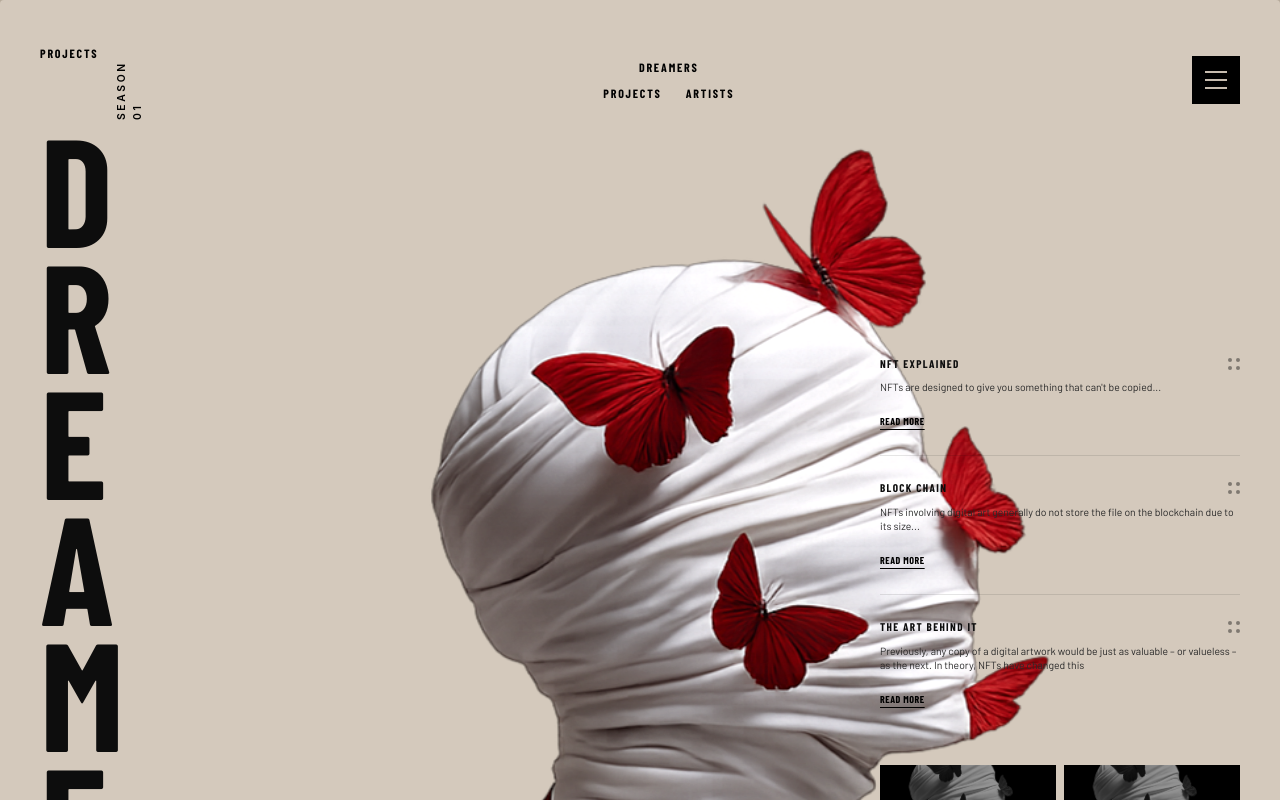
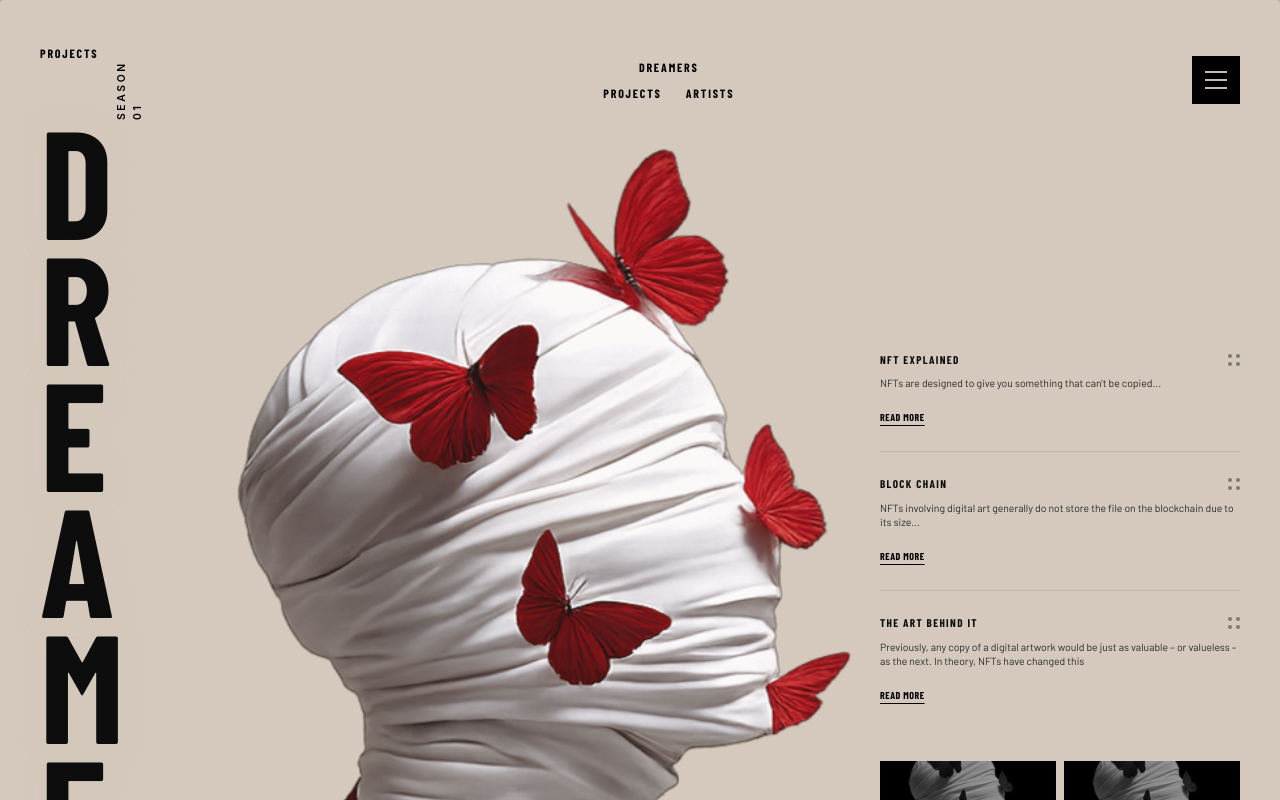
Before and after one commit to Izileth/_lp-dreamer, a React (Vite) app: page / in a window 1280 px wide. Shown: the top 800 px of the page. Built offline with nearby package versions, Linux system fonts and the light colour scheme; a web font is replaced by a local one.

Commit message:
add images background

```diff
--- a/src/pages/hero.tsx
+++ b/src/pages/hero.tsx
@@ -57,8 +57,8 @@ export default function DreamerHero() {
             const tl = gsap.timeline({ defaults: { ease: "power3.out", duration: 1 }, delay: 0.6 });
 
             tl.to(lettersRef.current, { x: 0, opacity: 1, stagger: 0.1 })
-              .to(heroImageRef.current, { scale: 1, opacity: 1 }, "-=0.8")
-              .to(rightColRef.current, { x: 0, opacity: 1 }, "-=0.8");
+                .to(heroImageRef.current, { scale: 1, opacity: 1 }, "-=0.8")
+                .to(rightColRef.current, { x: 0, opacity: 1 }, "-=0.8");
         }, containerRef);
 
         return () => ctx.revert();
@@ -106,6 +106,9 @@ export default function DreamerHero() {
                   letter-spacing: -0.02em;
                   display: block;
                   user-select: none;
+                  position: relative;
+                  z-index: 20;
+                  text-shadow: 0 0 20px rgba(212, 201, 188, 0.5);
                 }
 
                 .info-title {
@@ -128,39 +131,78 @@ export default function DreamerHero() {
                   position: relative;
                   overflow: hidden;
                   background: transparent;
+                  transition: all 0.5s ease;
                 }
 
                 .hero-image-container img {
                   width: 100%;
                   height: 100%;
                   object-fit: cover;
-                  object-position: center 15%; /* Focus on the face/butterflies */
+                  object-position: center 15%;
                   filter: grayscale(0.2) contrast(1.1);
+                  opacity: 0.9;
+                }
+
+                @media (max-width: 1023px) {
+                    .mobile-overlay-text {
+                        position: absolute;
+                        bottom: 0;
+                        left: 0;
+                        padding: 1.5rem;
+                        z-index: 30;
+                        pointer-events: none;
+                    }
+                    .hero-image-container {
+                        min-height: 60vh;
+                        width: 100%;
+                    }
                 }
             `}</style>
 
             <div className="hero-card">
                 {/* ── MAIN CONTENT ── */}
                 <div className="flex-1 flex flex-col lg:flex-row relative lg:mt-[100px]">
+
                     {/* Left: DREAMER Text */}
-                    <div className="flex flex-col justify-end p-6 lg:pl-10 lg:pb-10 relative z-10 order-2 lg:order-1">
+                    <div
+                        className="
+        absolute top-4 left-4 z-30
+        flex flex-col
+        md:relative md:top-auto md:left-auto
+        md:justify-end
+        p-4 lg:pl-10 lg:pb-10
+        order-2 lg:order-1
+        mobile-overlay-text
+    "
+                    >
                         <div className="flex flex-col">
                             {"DREAMER".split("").map((letter, i) => (
-                                <span key={i} className="dreamer-letter" ref={el => { lettersRef.current[i] = el }}>
+                                <span
+                                    key={i}
+                                    className="dreamer-letter"
+                                    ref={el => {
+                                        lettersRef.current[i] = el;
+                                    }}
+                                >
                                     {letter}
                                 </span>
                             ))}
                         </div>
+
                         <div className="mt-6">
-                            <p className="artist-label text-[10px] opacity-60">ARTIST</p>
-                            <p className="artist-label text-xs font-bold">YUGAL ODHRANI</p>
+                            <p className="artist-label text-[10px] opacity-60">
+                                ARTIST
+                            </p>
+                            <p className="artist-label text-xs font-bold">
+                                YUGAL ODHRANI
+                            </p>
                         </div>
                     </div>
 
-                    {/* Center: Image */}
+                    {/* Center: Image (Redimensionada para destaque do texto) */}
                     <div
                         ref={heroImageRef}
-                        className="flex-1 min-h-[50vh] lg:absolute lg:inset-0 lg:left-[20%] lg:right-[30%] z-0 order-1 lg:order-2 hero-image-container"
+                        className="flex-1 min-h-[50vh] abnsolute left-[12%] lg:absolute lg:inset-0 lg:left-[5%] lg:right-[35%] z-0 order-1 lg:order-2 hero-image-container"
                     >
                         <img src={heroImg} alt="Dreamer Hero" />
 
```
